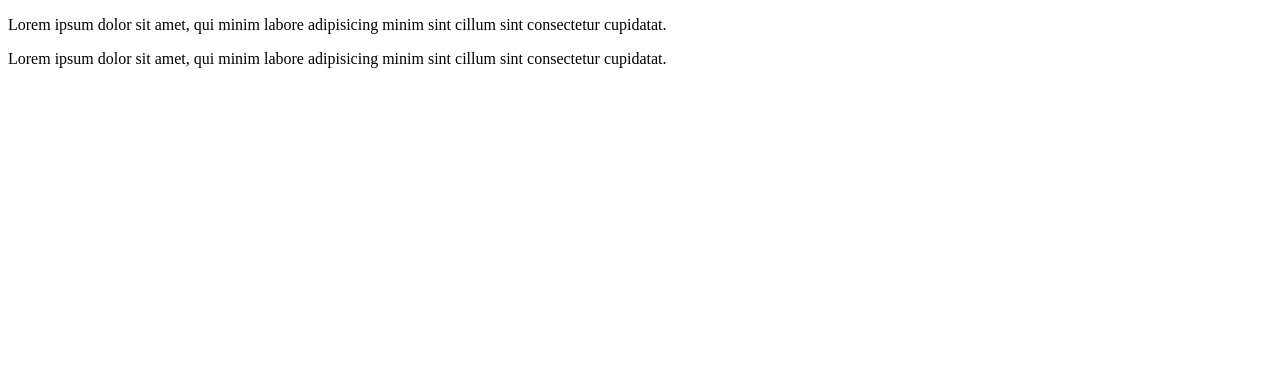
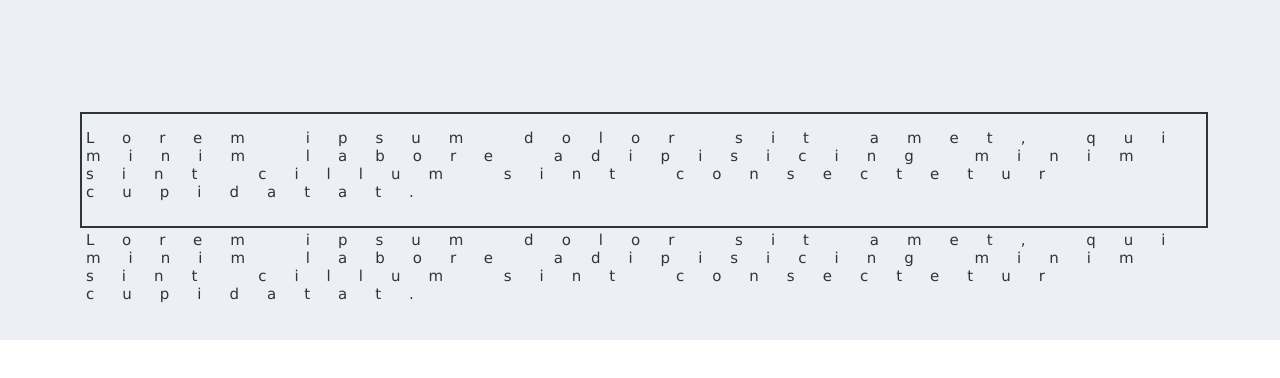
Before and after one commit to potemKiLLER/potem.github.io, a plain HTML site: page index.html in a window 1280 px wide. Drawn offline with Linux system fonts and the light colour scheme.

Commit message:
The website: updates

```diff
--- a/index.html
+++ b/index.html
@@ -7,7 +7,13 @@
     <link href="style.css" rel="stylesheet">
   </head>
   <body>
-<p>Lorem ipsum dolor sit amet, qui minim labore adipisicing minim sint cillum sint consectetur cupidatat.</p>
+    <div class="main">
+      <div class="mean_body">
+             <div class="card">
+      <p>Lorem ipsum dolor sit amet, qui minim labore adipisicing minim sint cillum sint consectetur cupidatat.</p>
     <p>Lorem ipsum dolor sit amet, qui minim labore adipisicing minim sint cillum sint consectetur cupidatat.</p>
+     </div>
+      </div>
+    </div>
   </body>
 </html>
--- a/style.css
+++ b/style.css
@@ -1 +1,47 @@
-text-decoration: none;
+html,
+body{
+  padding: 0px;
+  margin: 0px;
+}
+:root{
+  --bg-color:#eceff4;
+  --text-color:#2e3440;
+  --border-color:#333945;
+  --margin:8rem;
+  --padding-main:2rem;
+  --padding-inside:1rem;
+  font-family: Verdana,Geneva,Tahoma,sans-serif;
+  font-size: 14px;
+  font-weight: 500;
+}
+.main{
+  background:var(--bg-color);
+  color: var(--text-color);
+  display:flex;
+  flex-flow:column;
+  width:100%;
+  height: 100%;
+}
+.mean_body{
+display:flex;
+  flex-flow:column;
+  flex-wrap:wrap;
+  align-self:center;
+  margin:8rem;
+  max-width: 80rem;
+  flex-grow:1;
+}
+.card{
+  display:flex;
+  flex-flow:row;
+  flex-wrap:wrap;
+  align-self:center;
+  padding-left: calc(var(--padding-main) - 24px);
+  width:80rem;
+  height: 8rem;
+  font-size:15px;
+  letter-spacing: 2rem;
+  background-color:var(--headline-color);
+  border: 2px solid;
+  border-color:border-color;
+}
```
